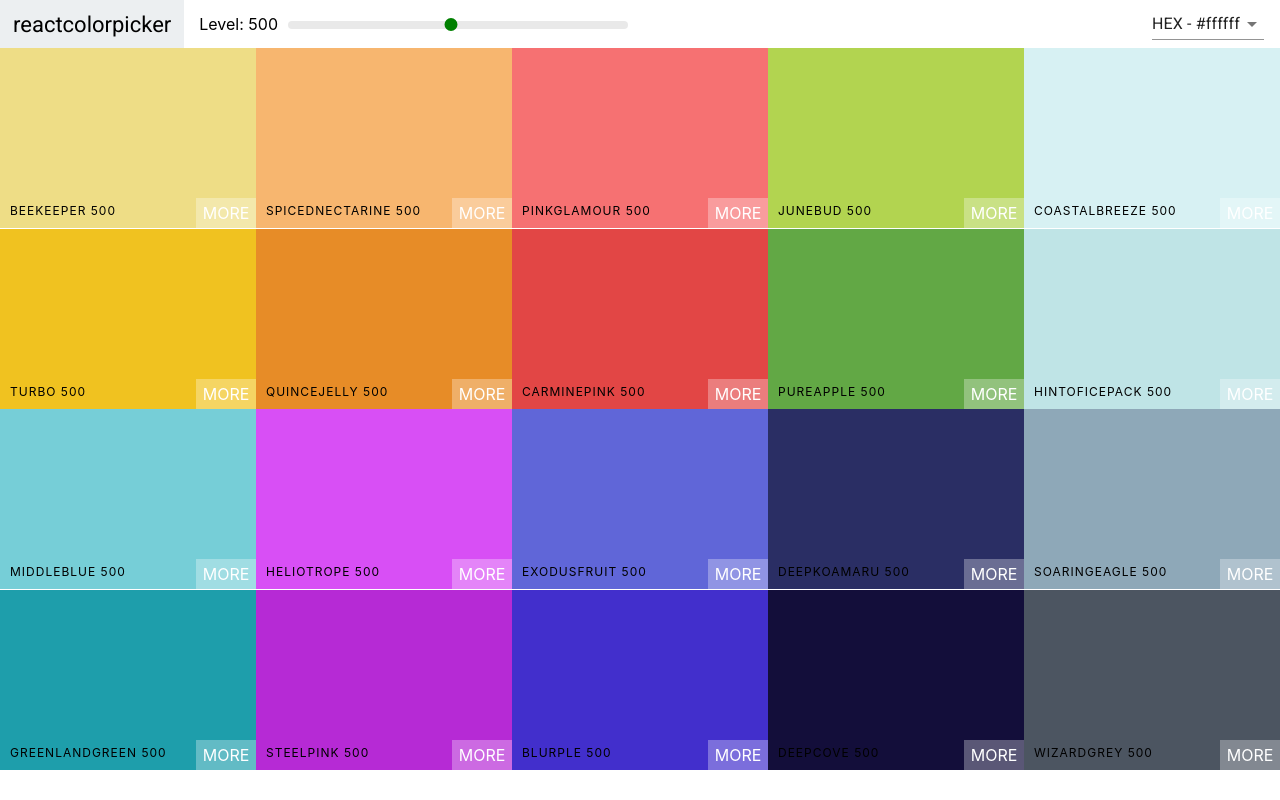
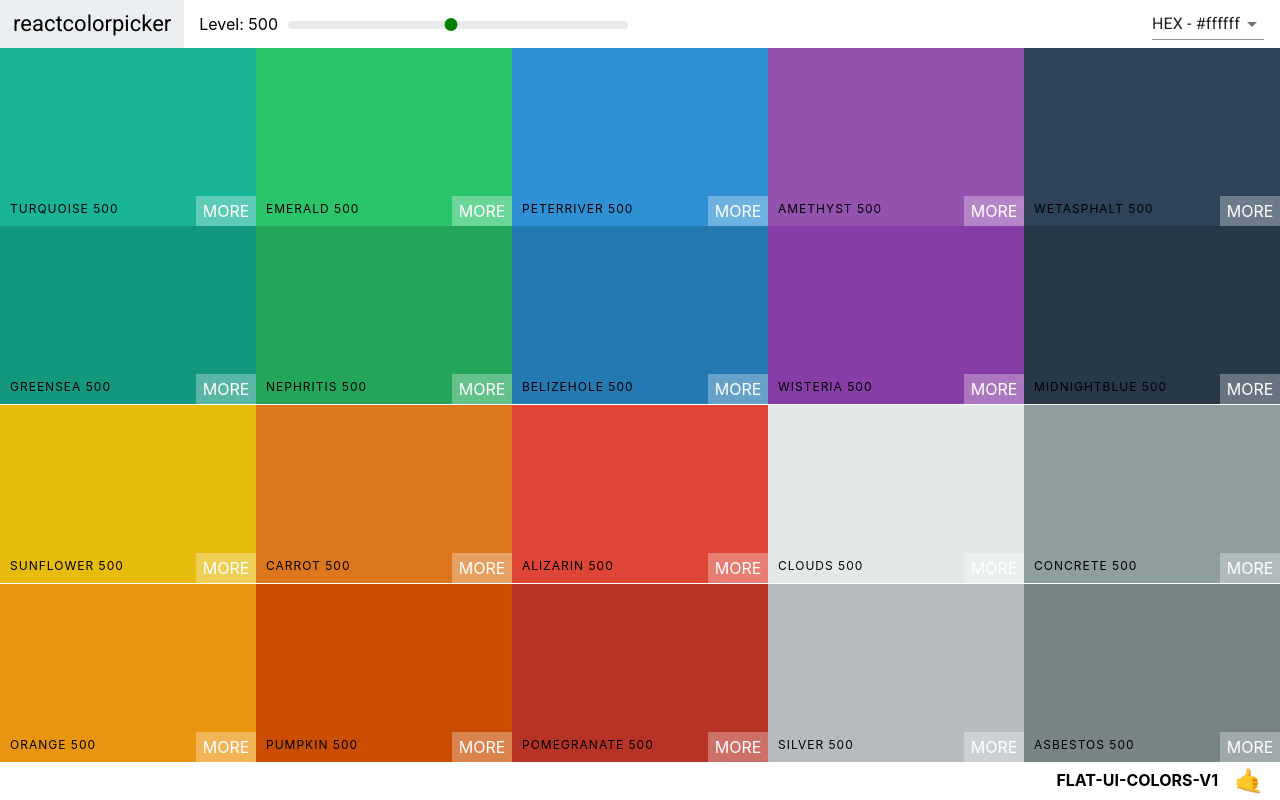
Before and after one commit to adewale2018/color_project, a React (Create React App) app: page /palette/flat-ui-colors-american in a window 1280 px wide. Built offline with nearby package versions, Linux system fonts and the light colour scheme.

Commit message:
Add palette footer

```diff
--- a/src/App.js
+++ b/src/App.js
@@ -7,7 +7,7 @@
   render() {
     return (
       <div className="App">
-        <Palette palette={generatePalette(seedColors[4])}/>
+        <Palette palette={generatePalette(seedColors[1])}/>
       </div>
     );
   }
--- a/src/Palette.css
+++ b/src/Palette.css
@@ -1,6 +1,20 @@
 .Palette {
   height: 100vh;
+  display: flex;
+  flex-direction: column;
 }
 .Palette-colors {
   height: 90%;
 }
+.Palette-footer {
+  background-color: #fff;
+  height: 5vh;
+  display: flex;
+  justify-content: flex-end;
+  align-items: center;
+  font-weight: bold;
+}
+.emoji {
+  font-size: 1.5rem;
+  margin: 0 1rem;
+}
--- a/src/Palette.js
+++ b/src/Palette.js
@@ -19,10 +19,10 @@
     this.setState({format: val});
   }
   render() {
-    const { colors } = this.props.palette;
+    const { colors, id, emoji } = this.props.palette;
     const { level, format } = this.state;
     const colorBoxes = colors[level].map(color => (
-      <ColorBox background={color[format]} name={color.name} key={color.name}/>
+      <ColorBox background={color[format]} name={color.name} key={color.id}/>
     ));
     return (
       <div className="Palette">
@@ -32,7 +32,10 @@
           handleChange={this.changeFormat}
         />
         <div className="Palette-colors">{colorBoxes}</div>
-        {/* footer eventually */}
+        <footer className="Palette-footer">
+          {id.toUpperCase()}
+          <span className="emoji">{emoji}</span>
+        </footer>
       </div>
     );
   }
```
